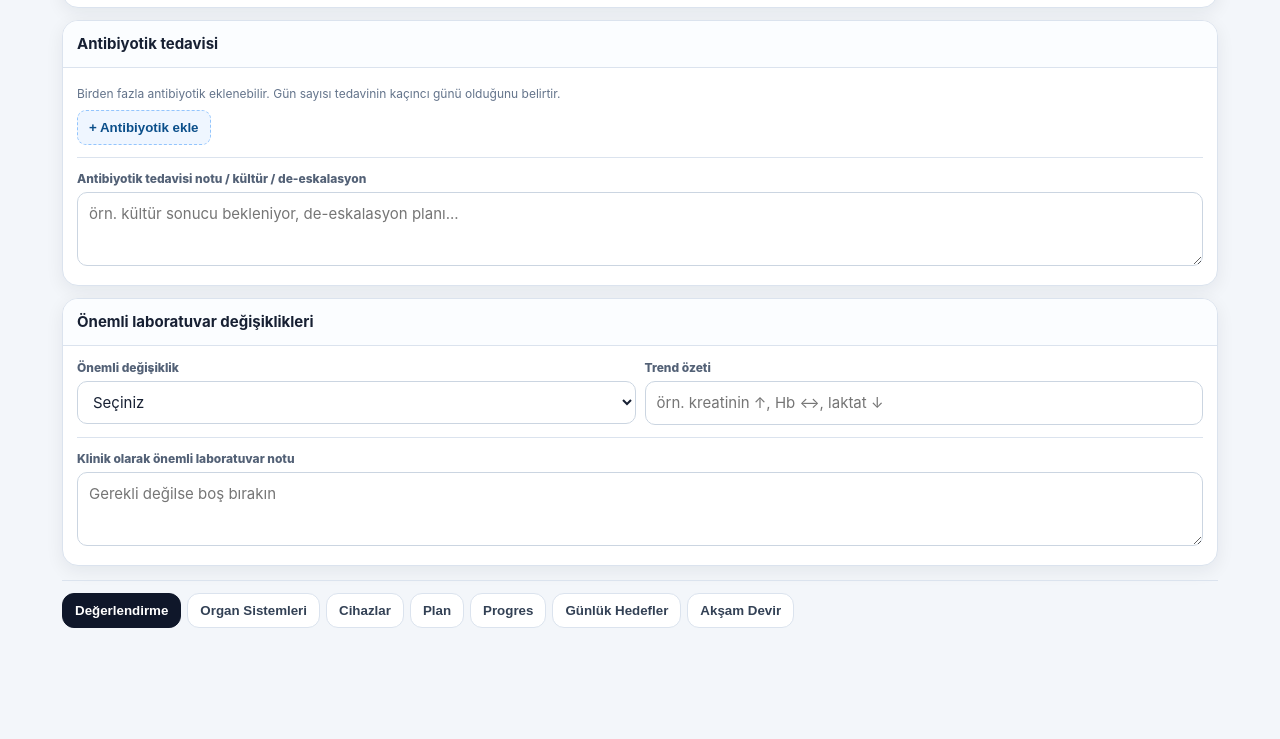
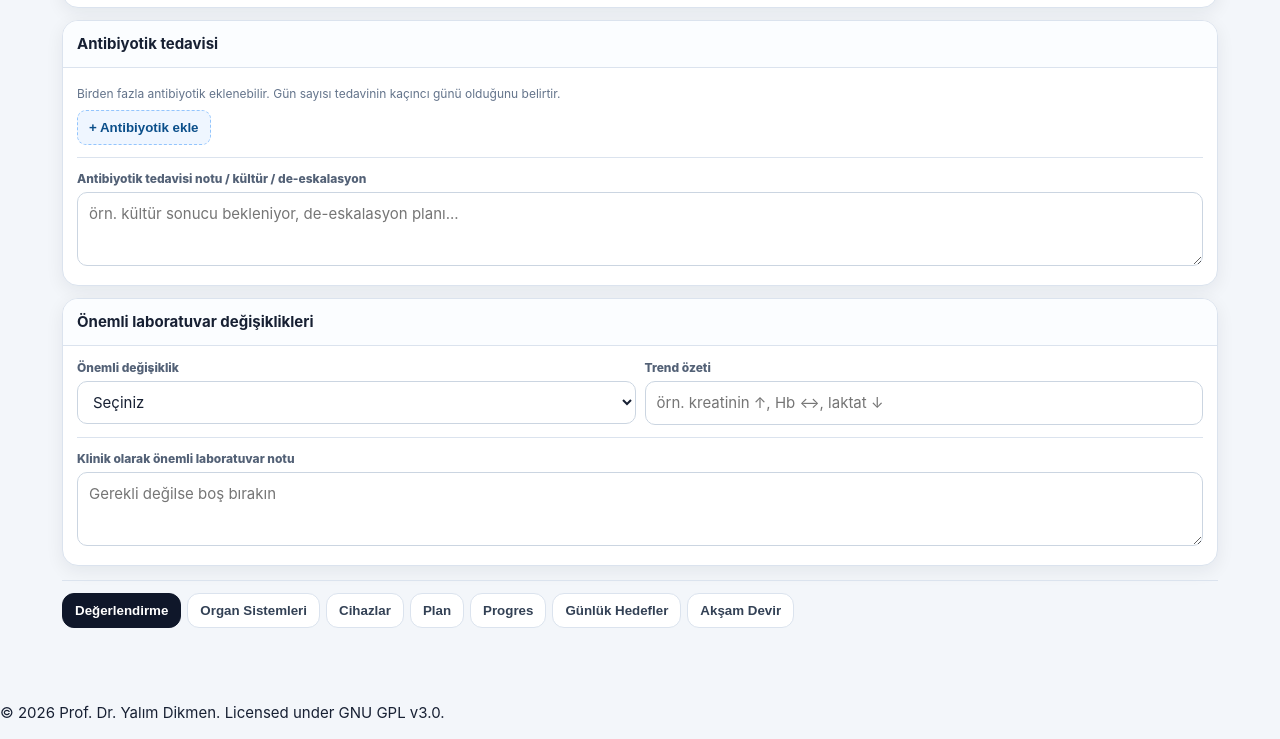
Before and after one commit to yalimdikmen-ship-it/daily-progress-note, a plain HTML site: page index.html in a window 1280 px wide. Shown: the part 807-1546 px from the top of the page. Before the commit the page ends 1509 px from the top, so only its background shows below. Drawn offline with Linux system fonts and the light colour scheme.

Commit message:
Add footer with copyright and license information
Added footer with copyright information and license details.

```diff
--- a/index.html
+++ b/index.html
@@ -1330,3 +1330,9 @@ document.addEventListener('keydown',e=>{if(e.key==='Escape'&&guideOverlay?.class
 if('serviceWorker' in navigator){window.addEventListener('load',()=>navigator.serviceWorker.register('./sw.js').catch(()=>{}))}
 </script>
 </body></html>
+<footer>
+  <p>
+    © 2026 Prof. Dr. Yalım Dikmen.
+    Licensed under GNU GPL v3.0.
+  </p>
+</footer>
```
